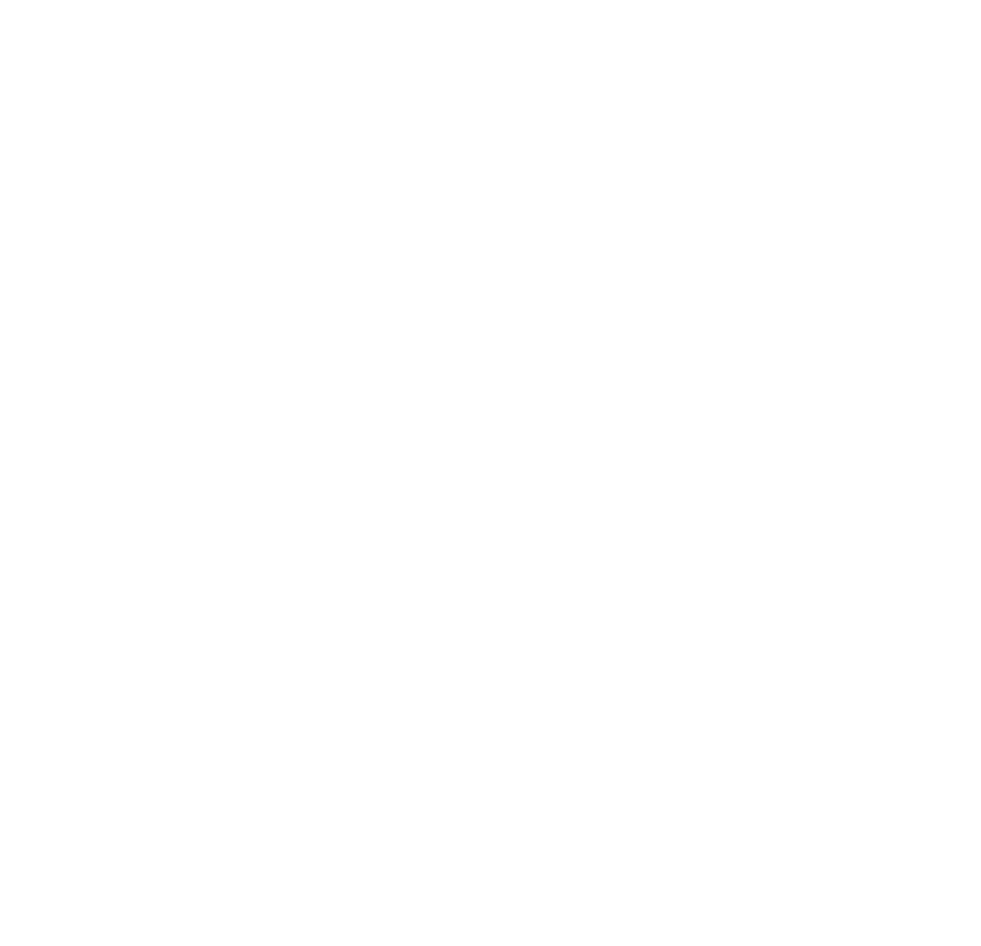
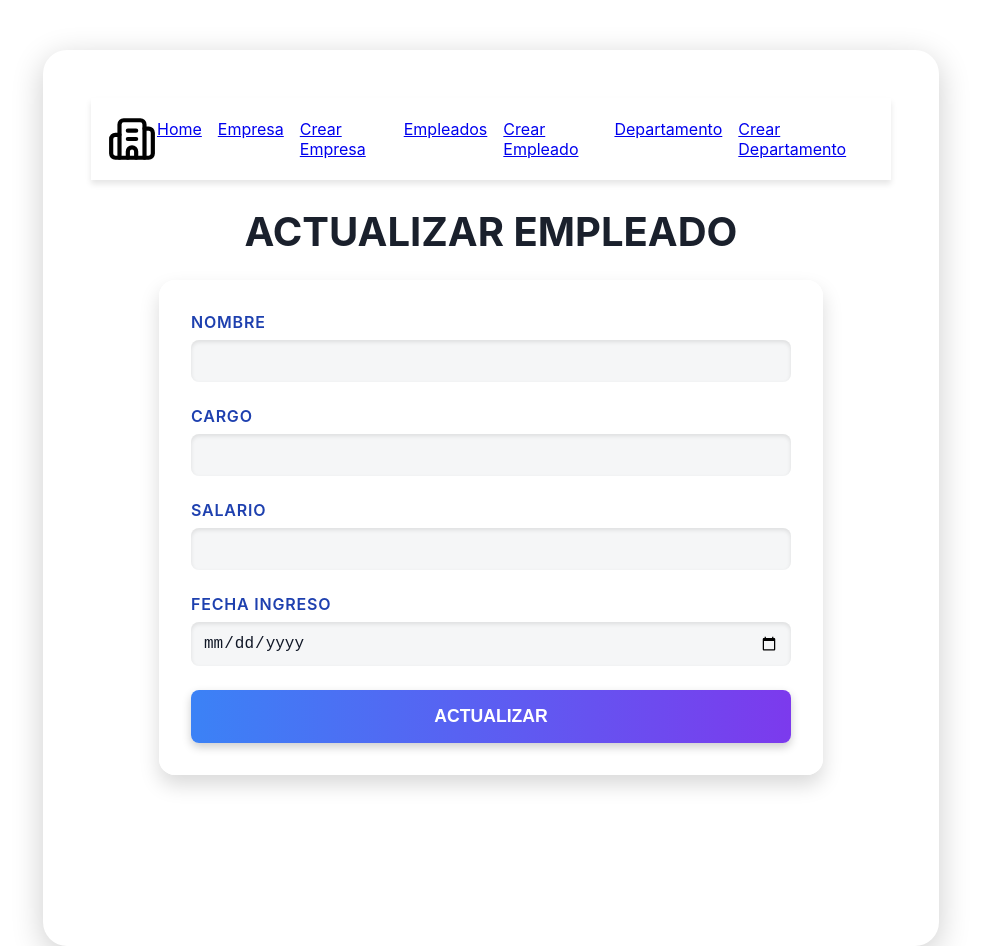
Before and after one commit to JARAK22/PeticionesGETPOST, a React (Vite) app: page /actualizar-empleado/1 in a window 1280 px wide. Before the commit this address had no page. Shown: the whole page, without its empty margins (149-1130 px from the left). Before the commit the page ends 800 px from the top, so only its background shows below. Built offline with nearby package versions, Linux system fonts and the light colour scheme.

Commit message:
peticiones cambios

```diff
--- a/src/App.jsx
+++ b/src/App.jsx
@@ -4,6 +4,7 @@ import Empresa from './components/Empresa';
 import CrearEmpresa from './components/CrearEmpresa';
 import Departamento from './components/Departamento';
 import CrearDepartamento from './components/CrearDepartamento';
+import ActualizarEmpleado from './components/ActualizarEmpleado';
 import Home from './components/Home';
 import { BrowserRouter as Router, Routes, Route } from 'react-router-dom';
 
@@ -19,6 +20,7 @@ function App() {
           <Route path="/crear-empleado" element={<CrearEmpleado />} />
           <Route path="/departamento" element={<Departamento />} />
           <Route path="/crear-departamento" element={<CrearDepartamento />} />
+          <Route path="/actualizar-empleado/:id" element={<ActualizarEmpleado />} />
         </Routes>
       </Router>
     </div>
--- /dev/null
+++ b/src/components/ActualizarEmpleado.jsx
@@ -0,0 +1,70 @@
+import { useState } from "react";
+import NavBar from "./NavBar";
+
+function ActulizarEmpleado() {
+
+    const [empleado, setEmpleado] = useState({
+        nombre: '',
+        cargo: '',
+        salario: 0,
+        fecha_ingreso: ''
+    });
+
+    async function actualizar(e) {
+        e.preventDefault();
+        await fetch(`https://skojryaxbquqtwvuyhfv.supabase.co/rest/v1/empleados/${empleado.id}`, {
+            method: 'PATCH',
+            headers: {
+                "content-type": "application/json",
+                apiKey: 'eyJhbGciOiJIUzI1NiIsInR5cCI6IkpXVCJ9.eyJpc3MiOiJzdXBhYmFzZSIsInJlZiI6InNrb2pyeWF4YnF1cXR3dnV5aGZ2Iiwicm9sZSI6ImFub24iLCJpYXQiOjE3NTc1MTQ0MTUsImV4cCI6MjA3MzA5MDQxNX0.nZMSWKNIve_UmSe1KEehy9ocL2FIR25QflnccDRQ998',
+                Authorization: 'Bearer eyJhbGciOiJIUzI1NiIsInR5cCI6IkpXVCJ9.eyJpc3MiOiJzdXBhYmFzZSIsInJlZiI6InNrb2pyeWF4YnF1cXR3dnV5aGZ2Iiwicm9sZSI6ImFub24iLCJpYXQiOjE3NTc1MTQ0MTUsImV4cCI6MjA3MzA5MDQxNX0.nZMSWKNIve_UmSe1KEehy9ocL2FIR25QflnccDRQ998'
+            },
+            body: JSON.stringify({ nombre: empleado.nombre, cargo: empleado.cargo, salario: empleado.salario, fecha_ingreso: empleado.fecha_ingreso })
+        }).then(res => res.json());
+    }
+
+
+  return (
+    <div className="container-crear-empleado">
+      <NavBar />
+      <h1>ACTUALIZAR EMPLEADO</h1>
+      <form onSubmit={actualizar} className="form-crear-empleado">
+        <label htmlFor="nombre">Nombre</label>
+        <input
+          type="text"
+          id="nombre"
+          name="nombre"
+          onChange={(e) => setEmpleado({ ...empleado, nombre: e.target.value })}
+        />
+        <label htmlFor="cargo">Cargo</label>
+        <input
+          type="text"
+          id="cargo"
+          name="cargo"
+          onChange={(e) => setEmpleado({ ...empleado, cargo: e.target.value })}
+        />
+        <label htmlFor="salario">Salario</label>
+        <input
+          type="text"
+          id="salario"
+          name="salario"
+          onChange={(e) =>
+            setEmpleado({ ...empleado, salario: parseInt(e.target.value) })
+          }
+        />
+        <label htmlFor="fecha_ingreso">Fecha Ingreso</label>
+        <input
+          type="date"
+          id="fecha_ingreso"
+          name="fecha_ingreso"
+          onChange={(e) =>
+            setEmpleado({ ...empleado, fecha_ingreso: e.target.value })
+          }
+        />
+        <button type="submit">ACTUALIZAR</button>
+      </form>
+    </div>
+  );
+}
+
+export default ActulizarEmpleado;
--- a/src/components/Empleados.jsx
+++ b/src/components/Empleados.jsx
@@ -1,32 +1,48 @@
-import { useState, useEffect } from 'react';
-import NavBar from './NavBar';
+import { useState, useEffect, use } from "react";
+import { useNavigate } from "react-router-dom";
+import NavBar from "./NavBar";
 
 function Empleados() {
-
   const [empleados, setEmpleados] = useState([]);
+  const navigate = useNavigate();
 
   useEffect(() => {
-        fetch('https://skojryaxbquqtwvuyhfv.supabase.co/rest/v1/empleados?select=*', {
+    fetch(
+      "https://skojryaxbquqtwvuyhfv.supabase.co/rest/v1/empleados?select=*",
+      {
         headers: {
-                apiKey: 'eyJhbGciOiJIUzI1NiIsInR5cCI6IkpXVCJ9.eyJpc3MiOiJzdXBhYmFzZSIsInJlZiI6InNrb2pyeWF4YnF1cXR3dnV5aGZ2Iiwicm9sZSI6ImFub24iLCJpYXQiOjE3NTc1MTQ0MTUsImV4cCI6MjA3MzA5MDQxNX0.nZMSWKNIve_UmSe1KEehy9ocL2FIR25QflnccDRQ998',
-                Authorization: 'Bearer eyJhbGciOiJIUzI1NiIsInR5cCI6IkpXVCJ9.eyJpc3MiOiJzdXBhYmFzZSIsInJlZiI6InNrb2pyeWF4YnF1cXR3dnV5aGZ2Iiwicm9sZSI6ImFub24iLCJpYXQiOjE3NTc1MTQ0MTUsImV4cCI6MjA3MzA5MDQxNX0.nZMSWKNIve_UmSe1KEehy9ocL2FIR25QflnccDRQ998'
+          apiKey:
+            "eyJhbGciOiJIUzI1NiIsInR5cCI6IkpXVCJ9.eyJpc3MiOiJzdXBhYmFzZSIsInJlZiI6InNrb2pyeWF4YnF1cXR3dnV5aGZ2Iiwicm9sZSI6ImFub24iLCJpYXQiOjE3NTc1MTQ0MTUsImV4cCI6MjA3MzA5MDQxNX0.nZMSWKNIve_UmSe1KEehy9ocL2FIR25QflnccDRQ998",
+          Authorization:
+            "Bearer eyJhbGciOiJIUzI1NiIsInR5cCI6IkpXVCJ9.eyJpc3MiOiJzdXBhYmFzZSIsInJlZiI6InNrb2pyeWF4YnF1cXR3dnV5aGZ2Iiwicm9sZSI6ImFub24iLCJpYXQiOjE3NTc1MTQ0MTUsImV4cCI6MjA3MzA5MDQxNX0.nZMSWKNIve_UmSe1KEehy9ocL2FIR25QflnccDRQ998",
+        },
       }
-        }).then(res => res.json()).then(data => setEmpleados(data));
+    )
+      .then((res) => res.json())
+      .then((data) => setEmpleados(data));
   }, []);
 
   function editarEmpleado(id) {
     console.log(id);
+    navigate(`/actualizar-empleado/${id}`);
   }
 
   async function eliminarEmpleado(id) {
-        await fetch(`https://skojryaxbquqtwvuyhfv.supabase.co/rest/v1/empleados?id=eq.${id}`, {
-            method: 'DELETE',
+    await fetch(
+      `https://skojryaxbquqtwvuyhfv.supabase.co/rest/v1/empleados?id=eq.${id}`,
+      {
+        method: "DELETE",
         headers: {
-                apiKey: 'eyJhbGciOiJIUzI1NiIsInR5cCI6IkpXVCJ9.eyJpc3MiOiJzdXBhYmFzZSIsInJlZiI6InNrb2pyeWF4YnF1cXR3dnV5aGZ2Iiwicm9sZSI6ImFub24iLCJpYXQiOjE3NTc1MTQ0MTUsImV4cCI6MjA3MzA5MDQxNX0.nZMSWKNIve_UmSe1KEehy9ocL2FIR25QflnccDRQ998',
-                Authorization: 'Bearer eyJhbGciOiJIUzI1NiIsInR5cCI6IkpXVCJ9.eyJpc3MiOiJzdXBhYmFzZSIsInJlZiI6InNrb2pyeWF4YnF1cXR3dnV5aGZ2Iiwicm9sZSI6ImFub24iLCJpYXQiOjE3NTc1MTQ0MTUsImV4cCI6MjA3MzA5MDQxNX0.nZMSWKNIve_UmSe1KEehy9ocL2FIR25QflnccDRQ998'
+          apiKey:
+            "eyJhbGciOiJIUzI1NiIsInR5cCI6IkpXVCJ9.eyJpc3MiOiJzdXBhYmFzZSIsInJlZiI6InNrb2pyeWF4YnF1cXR3dnV5aGZ2Iiwicm9sZSI6ImFub24iLCJpYXQiOjE3NTc1MTQ0MTUsImV4cCI6MjA3MzA5MDQxNX0.nZMSWKNIve_UmSe1KEehy9ocL2FIR25QflnccDRQ998",
+          Authorization:
+            "Bearer eyJhbGciOiJIUzI1NiIsInR5cCI6IkpXVCJ9.eyJpc3MiOiJzdXBhYmFzZSIsInJlZiI6InNrb2pyeWF4YnF1cXR3dnV5aGZ2Iiwicm9sZSI6ImFub24iLCJpYXQiOjE3NTc1MTQ0MTUsImV4cCI6MjA3MzA5MDQxNX0.nZMSWKNIve_UmSe1KEehy9ocL2FIR25QflnccDRQ998",
+        },
       }
-        }).then(()=>{
-            setEmpleados(prevState => [...prevState.filter(empleado => empleado.id !== id)]);
+    ).then(() => {
+      setEmpleados((prevState) => [
+        ...prevState.filter((empleado) => empleado.id !== id),
+      ]);
     });
   }
 
@@ -45,15 +61,25 @@ function Empleados() {
           </tr>
         </thead>
         <tbody>
-                        {empleados.map(empleado => (
+          {empleados.map((empleado) => (
             <tr key={empleado.id}>
               <td>{empleado.nombre}</td>
               <td>{empleado.cargo}</td>
               <td>{empleado.salario}</td>
               <td>{empleado.fecha_ingreso}</td>
               <td>
-                                    <button onClick={() => editarEmpleado(empleado.id)} className='btn-editar'>Editar</button>
-                                    <button onClick={() => eliminarEmpleado(empleado.id)} className='btn-eliminar'>Eliminar</button>
+                <button
+                  onClick={() => editarEmpleado(empleado.id)}
+                  className="btn-editar"
+                >
+                  Editar
+                </button>
+                <button
+                  onClick={() => eliminarEmpleado(empleado.id)}
+                  className="btn-eliminar"
+                >
+                  Eliminar
+                </button>
               </td>
             </tr>
           ))}
```
Lines whose indentation alone changed are shown as unchanged.
